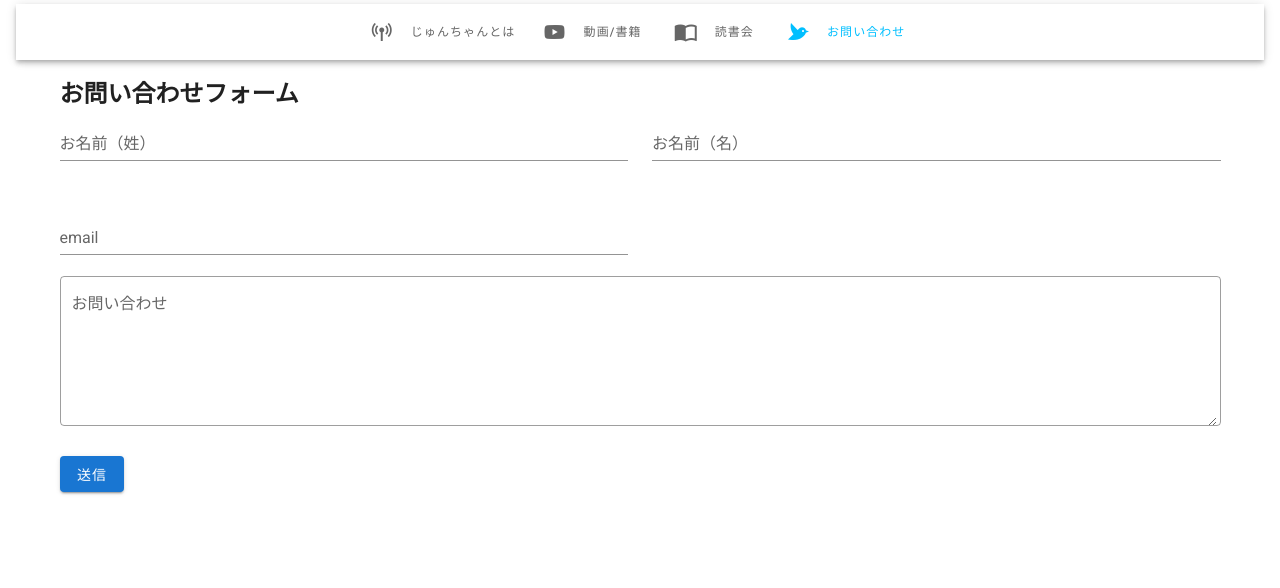
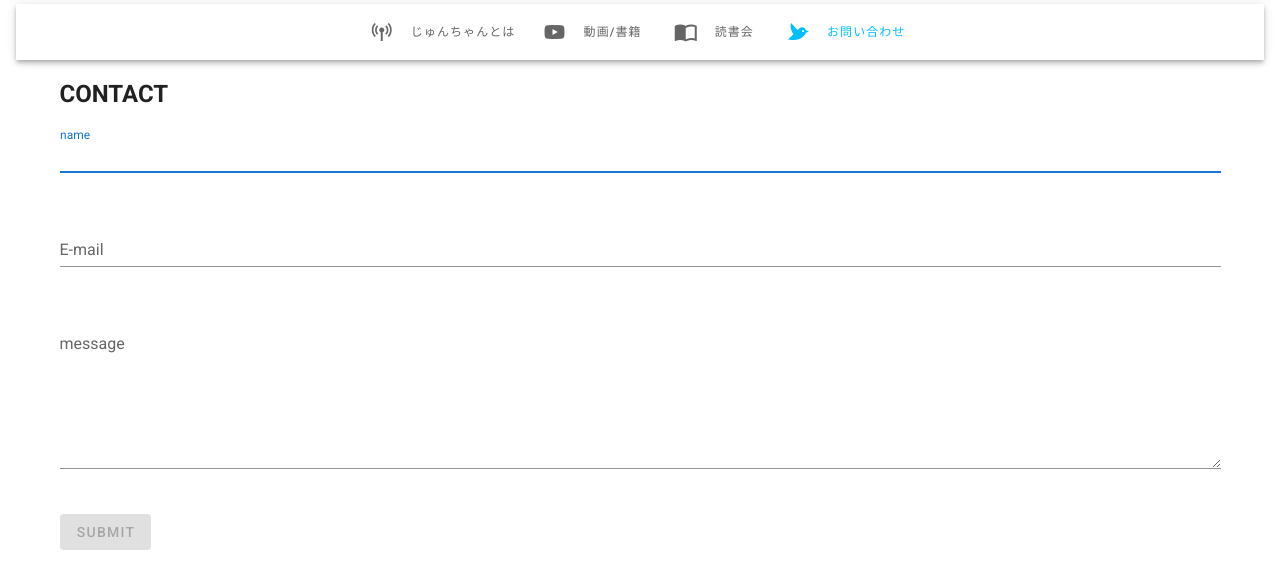
Before and after one commit to hayashi-3/business_card, a Vue app: page /contact_us in a window 1280 px wide. Shown: the top 588 px of the page. Built offline with nearby package versions, Linux system fonts and the light colour scheme.

Commit message:
[test]form

```diff
--- a/src/components/ContactUs.vue
+++ b/src/components/ContactUs.vue
@@ -1,85 +1,81 @@
 <template>
-  <v-form name="contact" method="POST" netlify>
+   <v-container tag="section">
+    <v-row>
+      <v-col
+        v-text="title.toUpperCase()"
+        cols="12"
+        tag="h1"
+      />
+    </v-row>
+    <v-form method="post" netlify>
       <v-text-field
         v-show="false"
         v-model="title"
         name="form-name"
       />
-    <input type="hidden" name="form-name" value="contact" />
-    <v-container>
-      <h2>お問い合わせフォーム</h2>
       <v-row>
-        <v-col
-          cols="12"
-          sm="6"
-        >
+        <v-col cols="12">
           <v-text-field
-            v-model="last_name"
-            label="お名前（姓）"
-            clearable
-          ></v-text-field>
+            v-model="name"
+            label="name"
+            name="name"
+            autofocus
+          />
         </v-col>
-
-        <v-col
-          cols="12"
-          sm="6"
-        >
-          <v-text-field
-            v-model="first_name"
-            label="お名前（名）"
-            clearable
-          ></v-text-field>
-        </v-col>
-
-        <v-col
-          cols="12"
-          sm="6"
-        >
+      </v-row>
+      <v-row>
+        <v-col cols="12">
           <v-text-field
             v-model="email"
-          label="email"
-          clearable
-        ></v-text-field>
+            label="E-mail"
+            name="email"
+          />
         </v-col>
       </v-row>
-
+      <v-row>
+        <v-col cols="12">
           <v-textarea
-          outlined
-          v-model="inquiry"
-          label="お問い合わせ"
-          clearable
-      ></v-textarea>
-
-      <v-btn type="submit" color="primary" @click="submit">送信</v-btn>
-
+            v-model="message"
+            label="message"
+            name="message"
+          />
+        </v-col>
+      </v-row>
+      <v-row>
+        <v-col>
+          <v-btn
+            :disabled="isEmpty"
+            type="submit"
+          >
+            submit
+          </v-btn>
+        </v-col>
+      </v-row>
+    </v-form>
   </v-container>
-  </v-form>
 </template>
 
 <script>
 export default {
-  data() {
+  data () {
     return {
-      last_name: "",
-      first_name: "",
-      email: "",
-      inquiry: "",
+      title: 'contact',
+      name: '',
+      email: '',
+      message: ''
     }
   },
-  methods: {
-    async submit() {
-      const params = new FormData()
-      //以下、ダミーフォームの各フォーム要素のnameと合わせる
-      params.append('form-name', 'contact')
-      params.append('last_name', this.last_name)
-      params.append('first_name', this.first_name)
-      params.append('email', this.email)
-      params.append('inquiry', this.inquiry)
-
-      const response = await this.$axios.$post(window.location.origin, params)
-      //実際はresponseを使って画面側にフィードバックさせるが、ここでは仮にconsoleに出力
-      console.log(response)
-    },
-  },
+  computed: {
+    isEmpty () {
+      if (
+        this.name !== '' &&
+        this.email !== '' &&
+        this.message !==''
+      ) {
+        return false
+      }
+      return true
+    }
+  }
 }
 </script>
```
Lines whose indentation alone changed are shown as unchanged.
